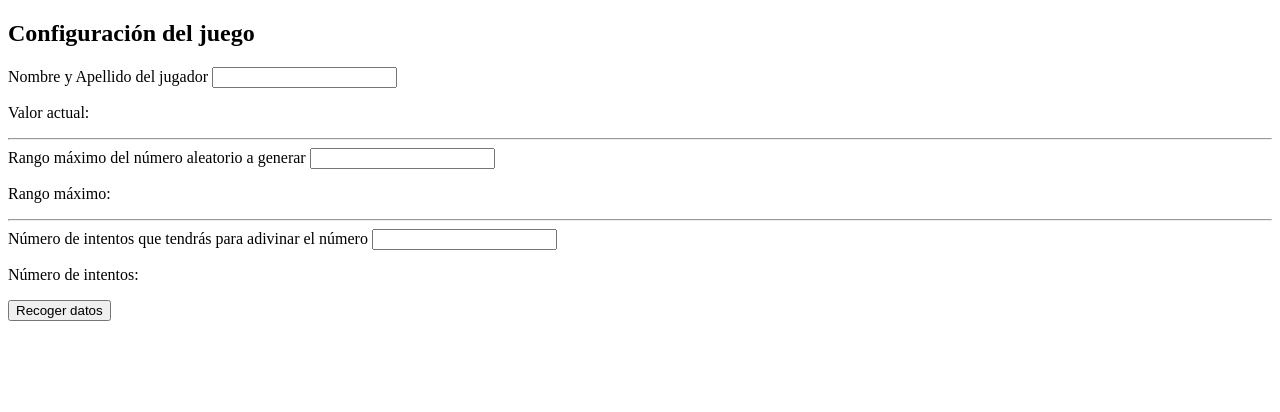
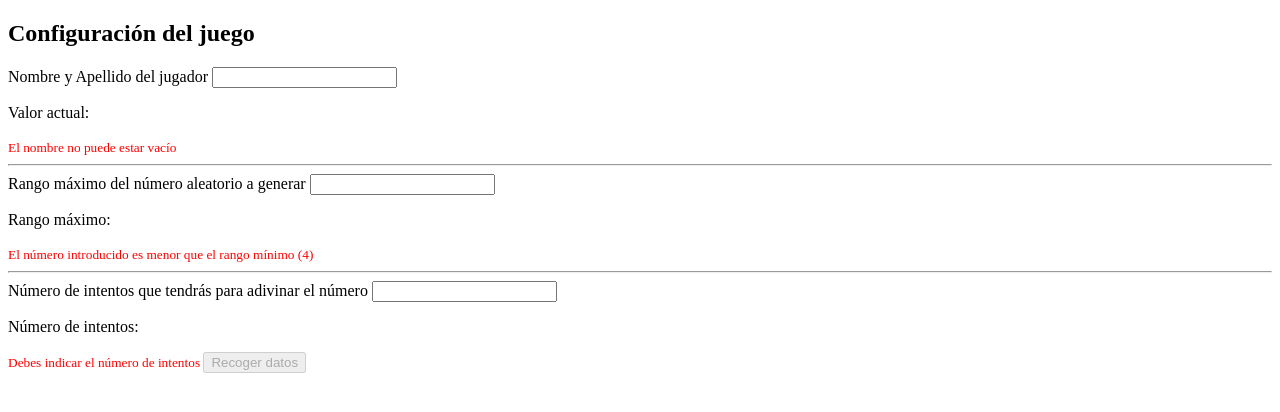
Before and after one commit to JulenBirtIkaslea/Juego-de-Adivinacion2, an Angular app in the folder JuegoAdivinanza/: page / in a window 1280 px wide. Shown: the top 412 px of the page. Built offline with nearby package versions, Linux system fonts and the light colour scheme.

Commit message:
Apartado 1 hecho

```diff
--- a/JuegoAdivinanza/src/app/formulario/formulario.html
+++ b/JuegoAdivinanza/src/app/formulario/formulario.html
@@ -1,4 +1,4 @@
-<!-- Campo 1 -->
+<!-- ---------------------------------Campo 1--------------------------------- -->
 <h2>Configuración del juego</h2>
 
 <label>
@@ -8,14 +8,17 @@
 
 <p>Valor actual: {{ fullName }}</p>
 
-<!-- Texto oculto -->
-<small *ngIf="nameError" style="color: red;">
+<!--Tick verde si correcto -->
+<div *ngIf="isNameOk()" style="color: green;">✅ Correcto</div>
+
+<!--Feedback rojo si incorrecto -->
+<small *ngIf="!isNameOk()" style="color: red;">
   El nombre no puede estar vacío
 </small>
 
 <hr />
 
-<!-- Campo 2 -->
+<!-- ---------------------------------Campo 2--------------------------------- -->
 <label>
   Rango máximo del número aleatorio a generar
   <input type="number" [(ngModel)]="maxRange" name="maxRange" />
@@ -23,15 +26,17 @@
 
 <p>Rango máximo: {{ maxRange }}</p>
 
-<!-- Texto oculto -->
-<small *ngIf="rangeError" style="color: red;">
-  El rango introducido no es válido
+<!-- Tick verde si correcto -->
+<div *ngIf="isRangeOk()" style="color: green;">✅ Correcto</div>
+
+<!-- Feedback rojo si incorrecto -->
+<small *ngIf="!isRangeOk()" style="color: red;">
+  El número introducido es menor que el rango mínimo (4)
 </small>
 
 <hr />
 
-
-<!-- Campo 3 -->
+<!-- ---------------------------------Campo 3--------------------------------- -->
 <label>
   Número de intentos que tendrás para adivinar el número
   <input type="number" [(ngModel)]="maxAttempts" name="maxAttempts" />
@@ -39,12 +44,19 @@
 
 <p>Número de intentos: {{ maxAttempts }}</p>
 
-<!-- Texto oculto -->
-<small *ngIf="attemptsError" style="color: red;">
-  El número de intentos no es válido
+<!-- Tick verde si correcto -->
+<div *ngIf="isAttemptsOk()" style="color: green;">✅ Correcto</div>
+
+<!-- Feedback rojo si incorrecto -->
+<small *ngIf="!isAttemptsOk()" style="color: red;">
+  Debes indicar el número de intentos
 </small>
 
-<!--Botón de recogida de datos -->
-<button type="button" (click)="recogerDatos()">
+<!-- ---------------------------------Boton--------------------------------- -->
+<button
+  type="button"
+  (click)="recogerDatos()"
+  [disabled]="!canRecogerDatos()"
+>
   Recoger datos
 </button>
--- a/JuegoAdivinanza/src/app/formulario/formulario.ts
+++ b/JuegoAdivinanza/src/app/formulario/formulario.ts
@@ -28,16 +28,64 @@ export class Formulario {
   //Objeto Configuracion que se creará al pulsar el botón
   configuracion: Configuracion | null = null;
 
-  //Método que se ejecuta al pulsar "Recoger datos"
+  //Genera un número aleatorio entre 0 y (rango - 1)
+  generarNumeroAleatorio(rango: number): number {
+    return Math.floor(Math.random() * rango);
+  }
+
+  //Botón "Recoger datos"
   recogerDatos() {
-  // Crear el objeto Configuracion usando la class
-  this.configuracion = new Configuracion(
-  this.fullName,
-  this.maxRange,
-  this.maxAttempts
-  );
 
-  //Comprobación por consola (opcional)
-  console.log('Configuración creada:', this.configuracion);
+    //Validación: nombre y apellido no pueden estar vacíos
+    if (this.fullName.trim() === '') {
+      this.nameError = true;   // activacion de feedback
+      return;                 // salimos del método
+    } else {
+      this.nameError = false;  // quitar error cuando esta bien
+    }
+
+    let random: number | null = null;
+
+    //Validación del rango mínimo (mínimo 4)
+    if (this.maxRange !== null && this.maxRange >= 4) {
+      random = this.generarNumeroAleatorio(this.maxRange);
+    } else {
+      //Marcar error de rango en el feedback
+      this.rangeError = true;
+      return;
+    }
+
+    //Crear el objeto Configuracion
+    this.configuracion = new Configuracion(
+      this.fullName,
+      this.maxRange,
+      this.maxAttempts,
+      //random no lleva this. porque es una variable local
+      random
+    );
+
+    console.log('Configuración creada:', this.configuracion);
+  }
+
+  //Validaciones en tiempo real
+  isNameOk(): boolean {
+    //trim para eliminar espacios en blanco
+    return this.fullName.trim() !== '';
+  }
+
+  //Rango mínimo 4
+  isRangeOk(): boolean {
+    return this.maxRange !== null && this.maxRange >= 4;
+  }
+
+  //intentos  mínimo 1
+  isAttemptsOk(): boolean {
+  return this.maxAttempts !== null && this.maxAttempts >= 1;
 }
+
+  //Botón activo solo si los 3 metodos anteriores están OK
+  canRecogerDatos(): boolean {
+    return this.isNameOk() && this.isRangeOk() && this.isAttemptsOk();
+  }
+
 }
--- a/JuegoAdivinanza/src/app/models/configuracion.model.ts
+++ b/JuegoAdivinanza/src/app/models/configuracion.model.ts
@@ -2,6 +2,7 @@ export class Configuracion {
   constructor(
     public fullName: string,
     public maxRange: number | null,
-    public maxAttempts: number | null
+    public maxAttempts: number | null,
+    public randomNumber: number | null
   ) {}
 }
```
